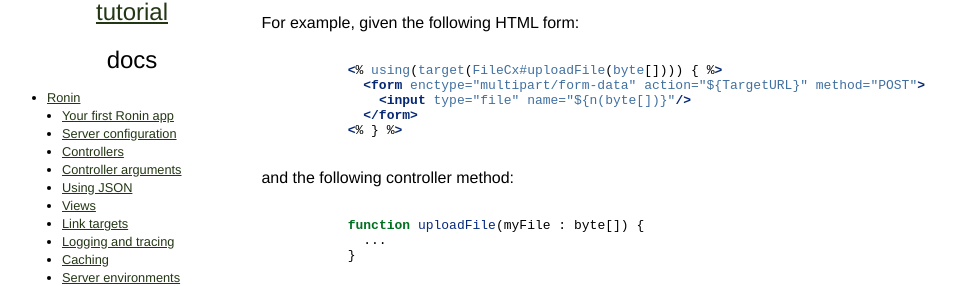
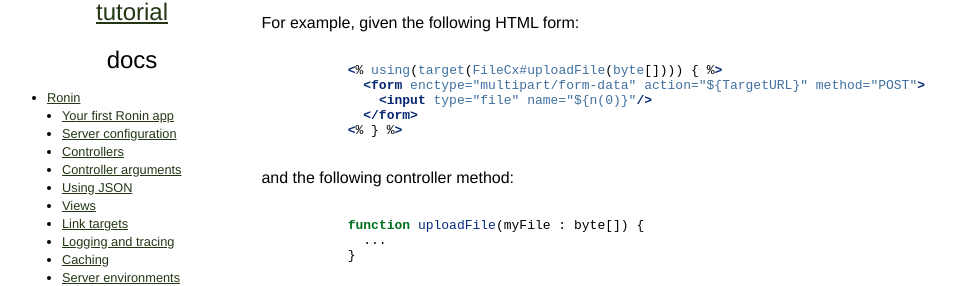
Before and after one commit to kprevas/ronin, a Jekyll site: the page built from File-Uploads.md, in a window 1280 px wide. Shown: the part 334-620 px from the top of the page, without its empty margins (1-957 px from the left). Built offline with Jekyll 4.4.1, drawn with Linux system fonts in a browser that asks for light colours; some web fonts are replaced; Markdown is read by kramdown in place of the engine named in the settings.

Commit message:
update docs for new overload of n()

```diff
--- a/File-Uploads.md
+++ b/File-Uploads.md
@@ -17,7 +17,7 @@ For example, given the following HTML form:
 {% highlight html %}
     <% using(target(FileCx#uploadFile(byte[]))) { %>
       <form enctype="multipart/form-data" action="${TargetURL}" method="POST">
-        <input type="file" name="${n(byte[])}"/>
+        <input type="file" name="${n(0)}"/>
       </form>
     <% } %>
 {% endhighlight %}
```
Also changed, not shown: Views.md (+1 -0 lines).
